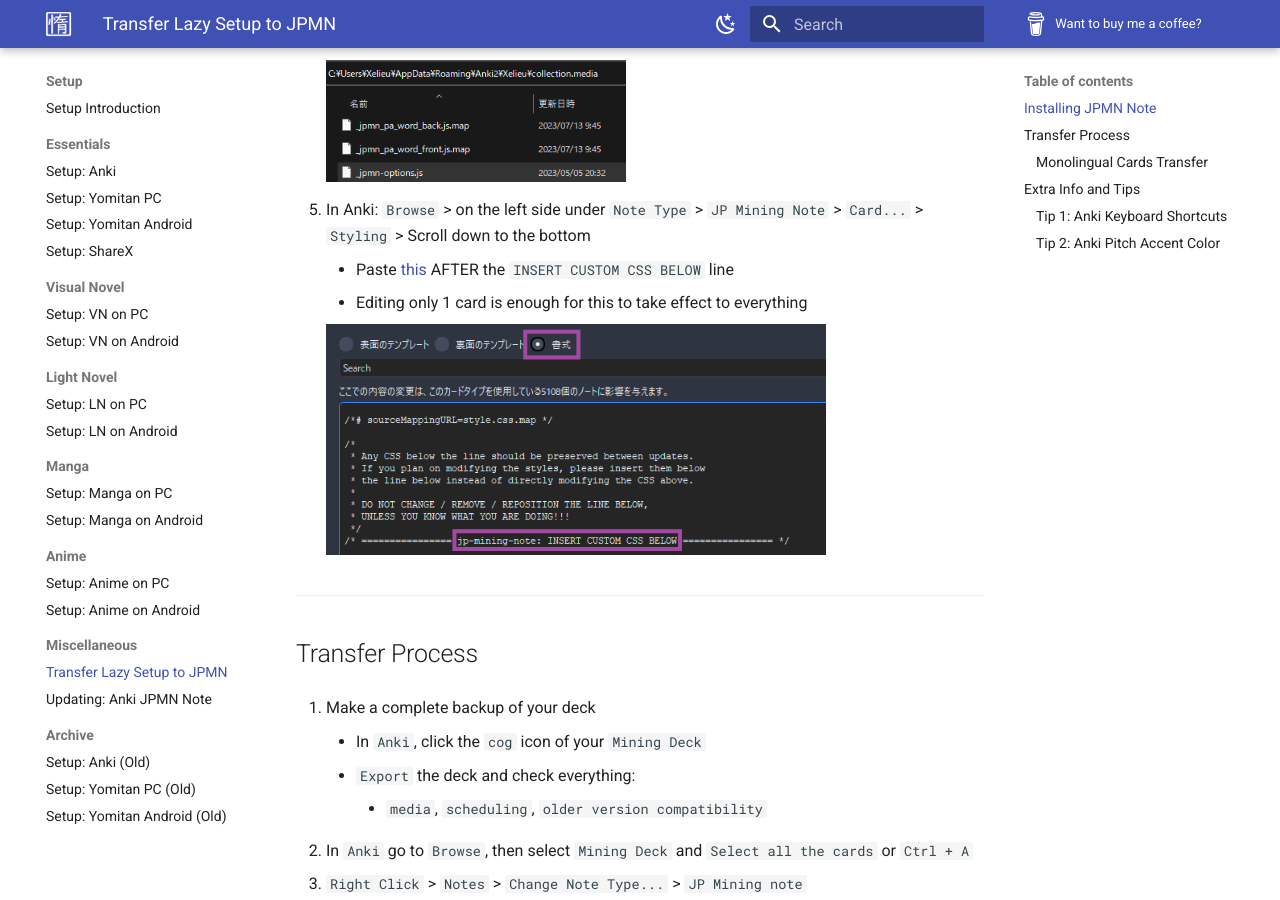
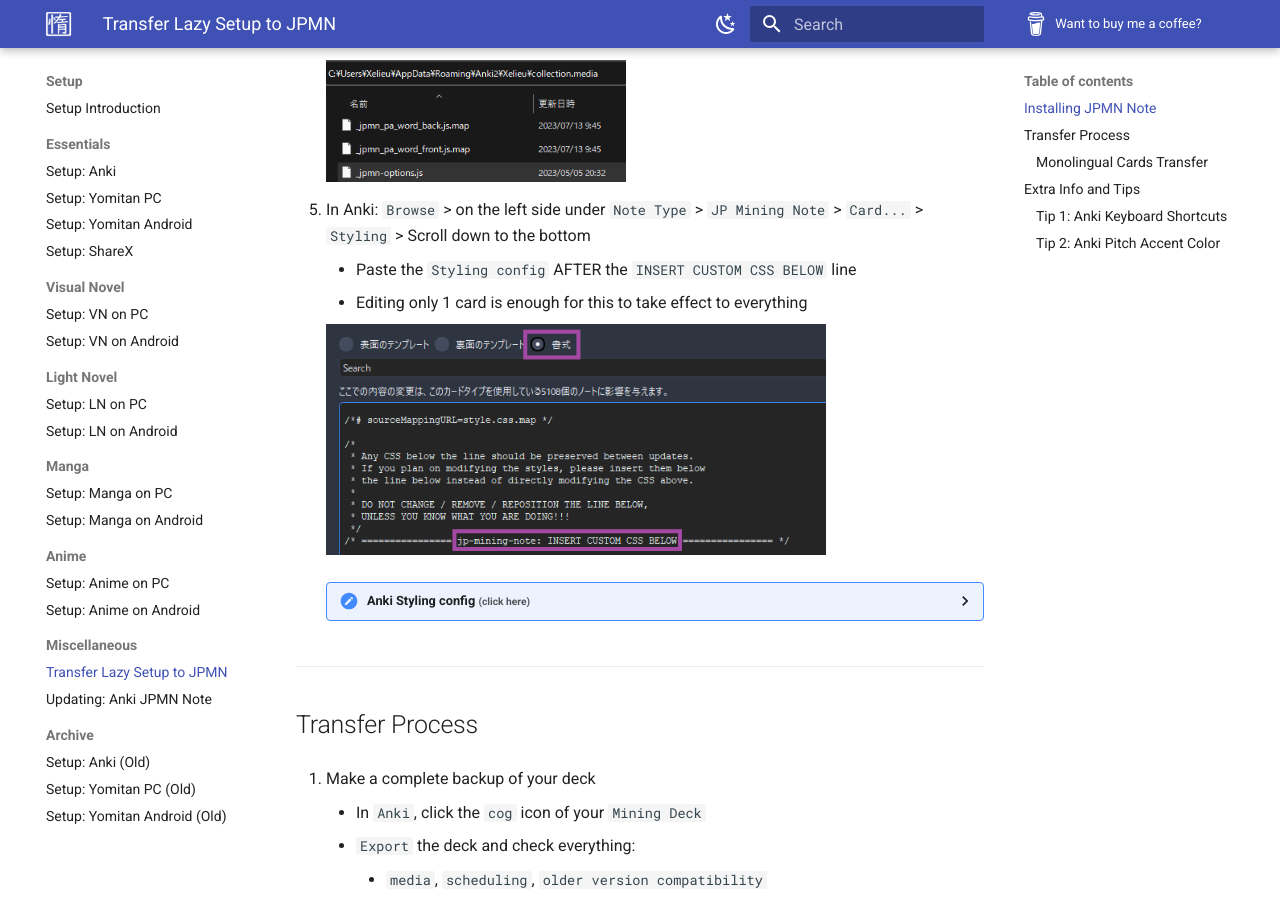
Before and after one commit to Xelieu/xelieu.github.io, an MkDocs documentation site: the page built from docs/jp-lazy-guide/transferAnkiSetup.md, in a window 1280 px wide and 900 px high, scrolled down 1386 px. Built offline with MkDocs 1.6.1 and Material for MkDocs 9.7.7, drawn with Linux system fonts in a browser that asks for light colours; some of the changed lines change nothing that is shown.

Commit message:
$updated info

````diff
--- a/docs/jp-lazy-guide/transferAnkiSetup.md
+++ b/docs/jp-lazy-guide/transferAnkiSetup.md
@@ -30,10 +30,86 @@
     ![JPMN Options](../img/jpmn-options.png){height=150 width=300}
 
 5. In Anki: `Browse` > on the left side under `Note Type` > `JP Mining Note` > `Card...` > `Styling` > Scroll down to the bottom
-	- Paste [this](https://pastebin.com/mu2jrrjB) AFTER the `INSERT CUSTOM CSS BELOW` line
+	- Paste the `Styling config` AFTER the `INSERT CUSTOM CSS BELOW` line
     - Editing only 1 card is enough for this to take effect to everything
 
+
     ![Custom CSS](../img/custom-css.png){height=250 width=500}
+
+    ??? examplecode "Anki Styling config <small>(click here)</small>"
+
+        ```
+        .glossary-text ol li[data-details="旺文社国語辞典 第十一版"] .dict-group__tag-list {
+            display: none;
+        }
+        .glossary-text ol li[data-details="旺文社国語辞典 第十一版"] .dict-group__glossary--first-line {
+            display: none;
+        }
+        .glossary-text ol li[data-details="旺文社国語辞典 第十一版"] .dict-group__glossary--first-line-break {
+            display: none;
+        }
+
+
+        .glossary-text ol li[data-details="三省堂国語辞典　第七版"] .dict-group__tag-list {
+            display: none;
+        }
+        .glossary-text ol li[data-details="三省堂国語辞典　第七版"] .dict-group__glossary--first-line {
+            display: none;
+        }
+        .glossary-text ol li[data-details="三省堂国語辞典　第七版"] .dict-group__glossary--first-line-break {
+            display: none;
+        }
+
+
+        .glossary-text ol li[data-details="実用日本語表現辞典"] .dict-group__tag-list {
+            display: none;
+        }
+        .glossary-text ol li[data-details="実用日本語表現辞典"] .dict-group__glossary--first-line {
+            display: none;
+        }
+        .glossary-text ol li[data-details="実用日本語表現辞典"] .dict-group__glossary--first-line-break {
+            display: none;
+        }
+
+
+        .glossary-text ol li[data-details="新明解国語辞典　第八版"] .dict-group__tag-list {
+            display: none;
+        }
+        .glossary-text ol li[data-details="新明解国語辞典　第八版"] .dict-group__glossary--first-line {
+            display: none;
+        }
+        .glossary-text ol li[data-details="新明解国語辞典　第八版"] .dict-group__glossary--first-line-break {
+            display: none;
+        }
+
+
+        .glossary-text ol li[data-details="明鏡国語辞典 第二版"] .dict-group__tag-list {
+            display: none;
+        }
+        .glossary-text ol li[data-details="明鏡国語辞典 第二版"] .dict-group__glossary--first-line {
+            display: none;
+        }
+        .glossary-text ol li[data-details="明鏡国語辞典 第二版"] .dict-group__glossary--first-line-break {
+            display: none;
+        }
+
+
+        .glossary-text ol li[data-details="JMdict (English)"] .dict-group__tag-list {
+            display: none;
+        }
+        .glossary-text ol li[data-details="JMdict (English)"] .dict-group__glossary--first-line {
+            display: none;
+        }
+        .glossary-text ol li[data-details="JMdict (English)"] .dict-group__glossary--first-line-break {
+            display: none;
+        }
+
+
+        .glossary-text--primary-definition ol {
+            list-style: none;
+            padding-left: 0em;
+        }
+        ```
 
 ---
 
````
